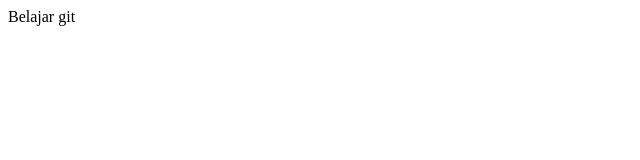
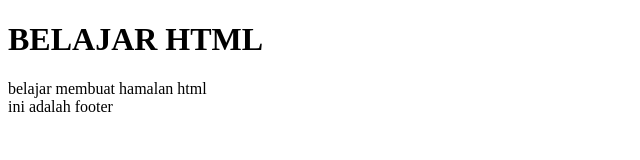
Before and after one commit to MuhamadParhanPermana/belajargit, a plain HTML site: page index.html in a window 1280 px wide. Shown: the whole page, without its empty margins (0-640 px from the left). Drawn offline with Linux system fonts and the light colour scheme.

Commit message:
menambahkan header dan fotter

```diff
--- a/index.html
+++ b/index.html
@@ -6,10 +6,13 @@
     <title>Belajar git pemula
     </title>
 </head>
-
-    <div>Belajar git</div>
-
+<header>
+    <h1>BELAJAR HTML</h1>
+</header>
 <body>
-
+    <div>belajar membuat hamalan html</div>
 </body>
+<footer>
+    ini adalah footer
+</footer>
 </html>
```
